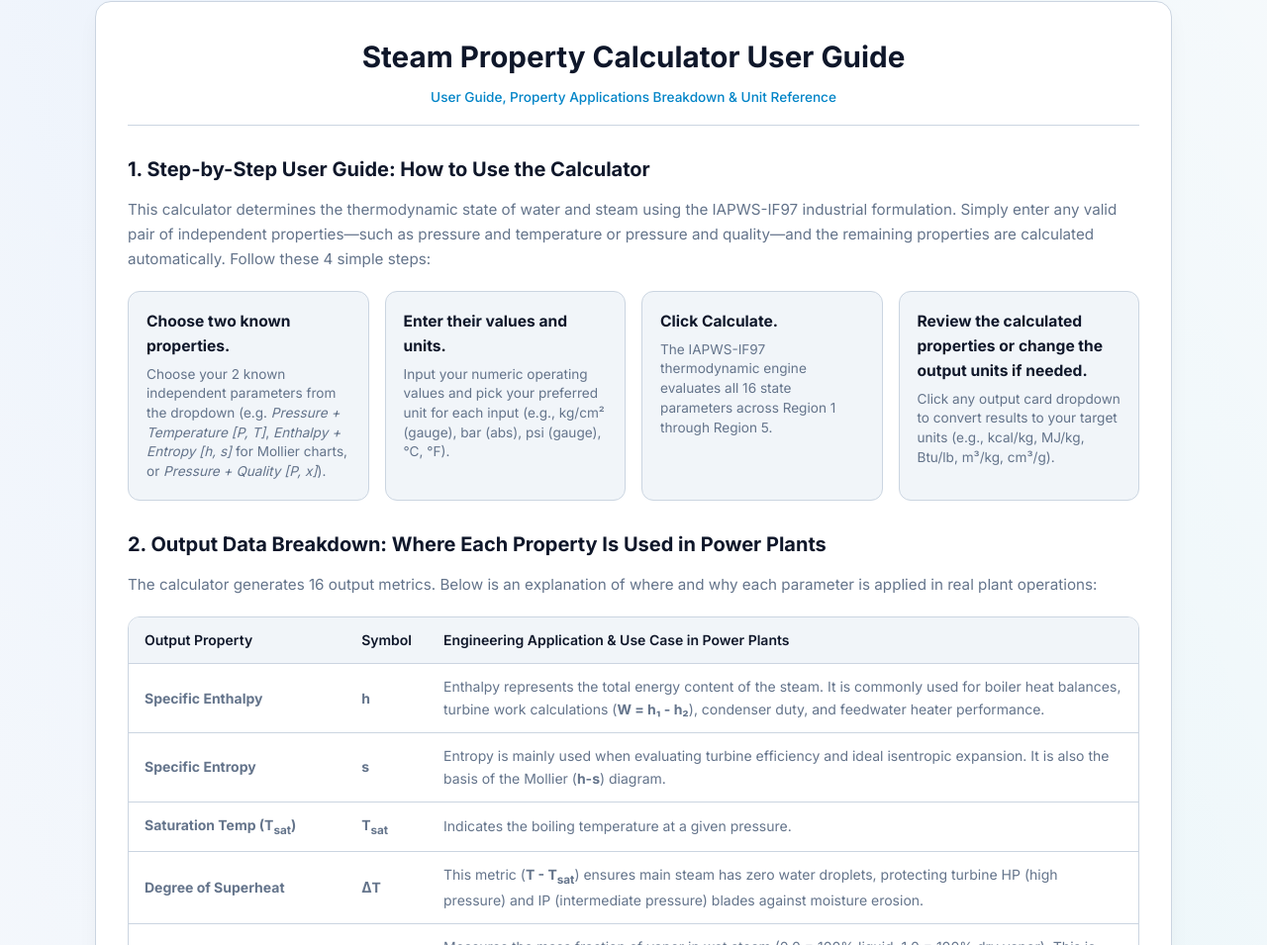
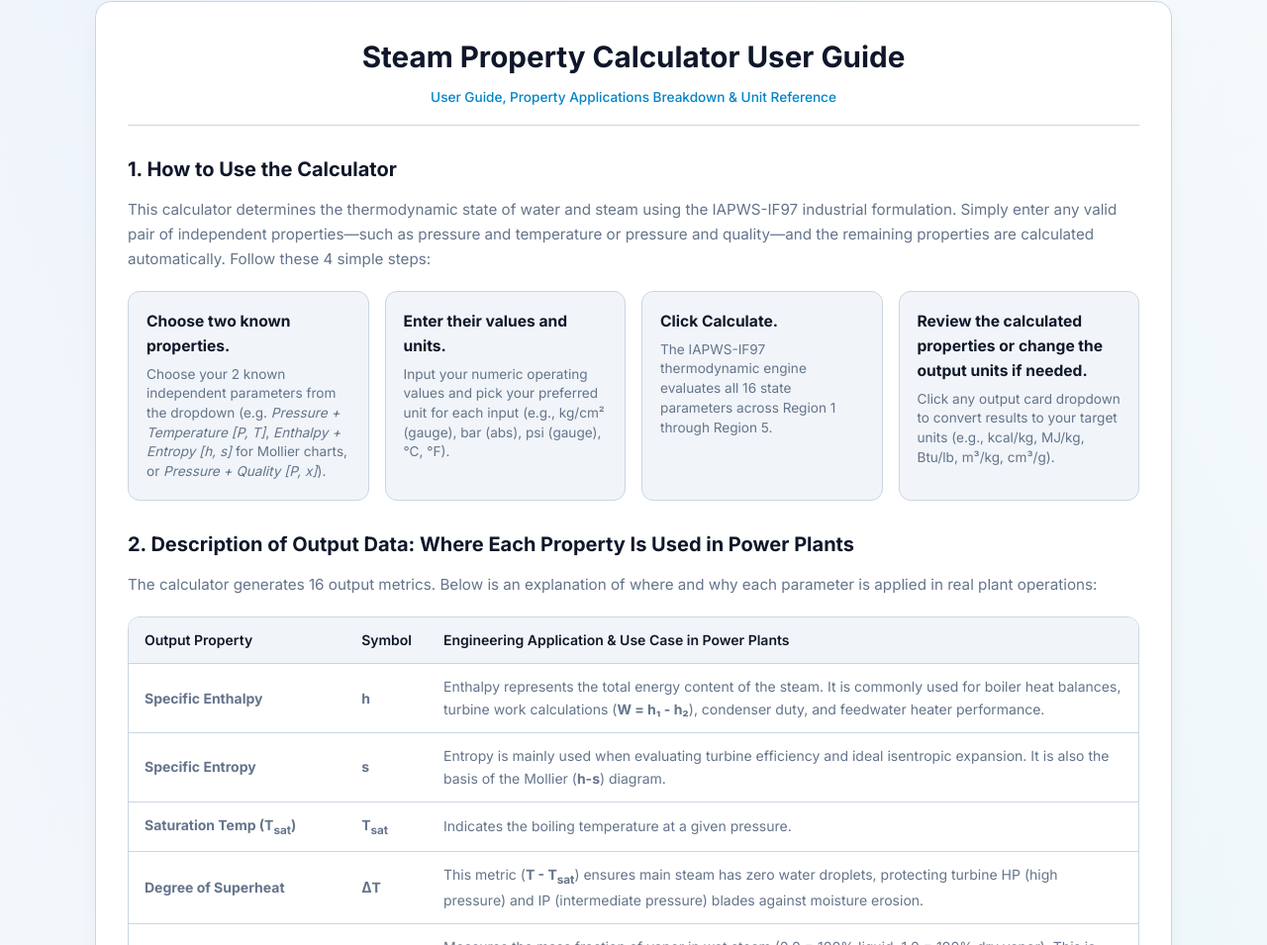
Before and after one commit to barunpandit321/powerplantcalc, a website built with Vite: page steam-calculator.html in a window 1280 px wide. Shown: the part 1885-2840 px from the top of the page at 99% size. Built offline with nearby package versions, Linux system fonts and the light colour scheme; what iapws-if97 would draw is missing.

Commit message:
Update article heading titles in steam-calculator.html

```diff
--- a/steam-calculator.html
+++ b/steam-calculator.html
@@ -355,7 +355,7 @@
 
                 <div class="article-content">
 
-                    <h3>1. Step-by-Step User Guide: How to Use the Calculator</h3>
+                    <h3>1. How to Use the Calculator</h3>
                     <p>
                         This calculator determines the thermodynamic state of water and steam using the IAPWS-IF97
                         industrial formulation. Simply enter any valid pair of independent properties—such as pressure
@@ -392,7 +392,7 @@
                         </div>
                     </div>
 
-                    <h3>2. Output Data Breakdown: Where Each Property Is Used in Power Plants</h3>
+                    <h3>2. Description of Output Data: Where Each Property Is Used in Power Plants</h3>
                     <p>
                         The calculator generates 16 output metrics. Below is an explanation of where and why each parameter is applied in real plant operations:
                     </p>
```
